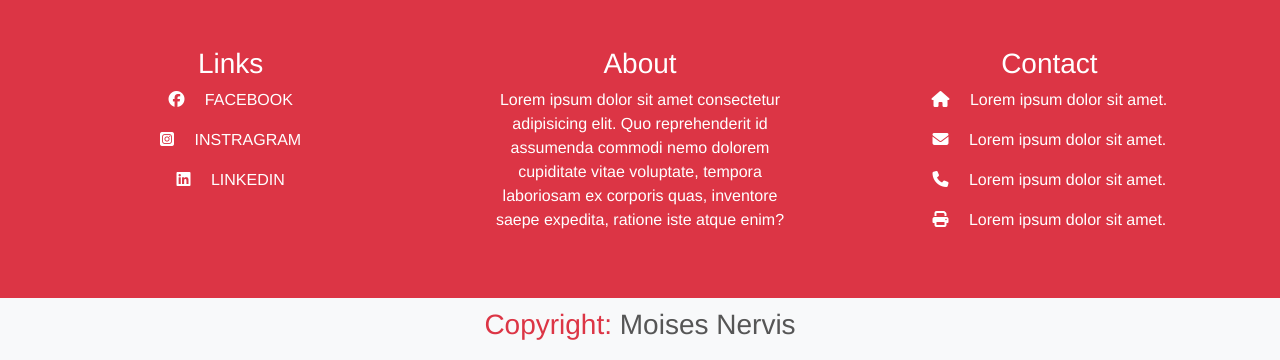
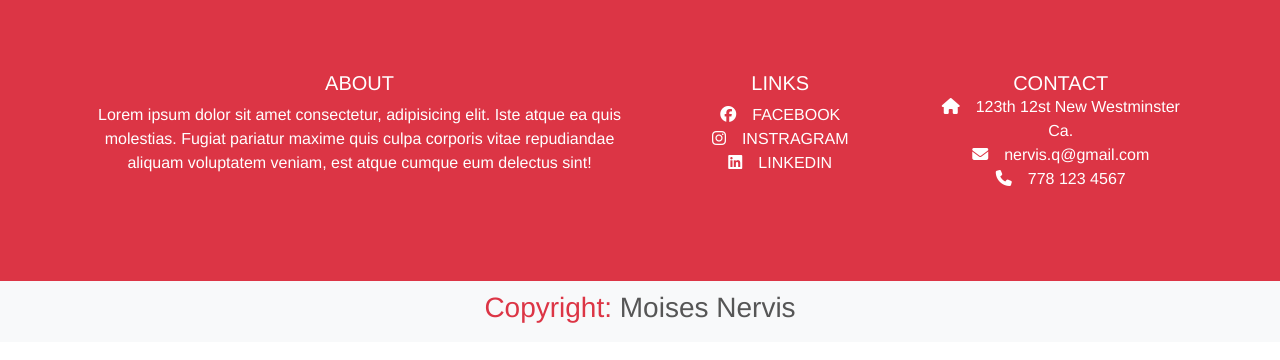
Before and after one commit to MoisesNer/sebittw, a plain HTML site: page subPages/canada.html in a window 1280 px wide. Shown: the part 5475-5835 px from the top of the page. Drawn offline with nearby package versions, Linux system fonts and the light colour scheme.

Commit message:
updated monday march 8

```diff
--- a/style.css
+++ b/style.css
@@ -17,6 +17,10 @@ a{
     text-decoration: none;
     color: white;
 }
+a:hover{
+    color: gainsboro;
+}
+
 #darkMode{
     cursor: pointer;
 }
--- a/subPages/canada.html
+++ b/subPages/canada.html
@@ -181,33 +181,59 @@
 </div>
 
 <!-- FOOTER -->
-<footer class="bg-danger" id="footer">
+<footer class="bg-danger text-center text-lg-start" id="footer">
+  <!-- Grid container -->
+  <div class="container p-4">
+    <!--Grid row-->
+    <div class="row">
+      <!--Grid column-->
+      <div class="col-lg-6 col-md-12 mb-4 mb-md-0">
+        <h5 class="text-uppercase">About</h5>
 
-    <div class="footerLinks">
+        <p>
+          Lorem ipsum dolor sit amet consectetur, adipisicing elit. Iste atque ea quis
+          molestias. Fugiat pariatur maxime quis culpa corporis vitae repudiandae aliquam
+          voluptatem veniam, est atque cumque eum delectus sint!
+        </p>
+      </div>
+      <!--Grid column-->
 
-        <div class="row footerColumn">
-            <div class="col">
-                <h3>Links</h3>
-                <p><a href="https://www.facebook.com/mossnrv" target="_blank"><i class="fab fa-facebook mr-3"></i> FACEBOOK</a></p>
-                <p><a href="#"><i class="fab fa-instagram-square mr-3" target="_blank"></i> INSTRAGRAM</a></p>
-                <p><a href="https://www.linkedin.com/in/moises-nervis123/" target="_blank "><i class="fab fa-linkedin mr-3"></i> LINKEDIN</a></p>
-            </div>
+      <div class="col-lg-3 col-md-6 mb-4 mb-md-0">
+        <h5 class="text-uppercase">Links</h5>
 
-            <div class="col-3">
-                <h3>About</h3>
-                <p>Lorem ipsum dolor sit amet consectetur adipisicing elit. Quo reprehenderit id assumenda commodi nemo dolorem cupiditate vitae voluptate, tempora laboriosam ex corporis quas, inventore saepe expedita, ratione iste atque enim?</p>
-            </div>
+        <ul class="list-unstyled mb-0">
+          <li>
+            <a href="https://www.facebook.com/mossnrv" target="_blank"><i class="fab fa-facebook mr-3"></i>FACEBOOK</a>
+          </li>
+          <li>
+            <a href="https://www.instagram.com/seba.nervis" target="_blank"><i class="fab fa-instagram mr-3" target="_blank"></i>INSTRAGRAM</a>
+          </li>
+          <li>
+            <a href="https://www.linkedin.com/in/moises-nervis123/" target="_blank "><i class="fab fa-linkedin mr-3"></i>LINKEDIN</a>
+          </li>
+        </ul>
+      </div>
 
-            <div class="col">
-                <h3>Contact</h3>
-                <p><a href="#"><i class="fas fa-home mr-3"></i>  Lorem ipsum dolor sit amet.</a></p>
-                <p><a href="#"><i class="fa fa-envelope mr-3"></i> Lorem ipsum dolor sit amet.</a></p>
-                <p><a href="#"><i class="fa fa-phone mr-3"></i> Lorem ipsum dolor sit amet.</a></p>
-                <p><a href="#"><i class="fa fa-print mr-3"></i> Lorem ipsum dolor sit amet.</a></p>
-            </div>
+      <!--Grid column-->
+      <div class="col-lg-3 col-md-6 mb-4 mb-md-0">
+        <h5 class="text-uppercase mb-0">Contact</h5>
 
-        </div>
+        <ul class="list-unstyled">
+          <li>
+            <a href="#"><i class="fas fa-home mr-3"></i>123th 12st New Westminster Ca.</a>
+          </li>
+          <li>
+            <a href="#"><i class="fa fa-envelope mr-3"></i>nervis.q@gmail.com</a>
+          </li>
+          <li>
+            <a href="#"><i class="fa fa-phone mr-3"></i>778 123 4567</a>
+          </li>
+        </ul>
+      </div>
+      <!--Grid column-->
     </div>
+    <!--Grid row-->
+  </div>
 
     <div class="bottom bg-light">
         <h3 class=""><a class="text-danger" href="https://www.moisesnervis.com/" target="blank">Copyright: <span>Moises Nervis</span></a></h3>
```
Also changed, not shown: about/about.html (+1 -7 lines), subPages/chile.html (+1 -6 lines), subPages/france.html (+1 -7 lines), subPages/italy.html (+1 -7 lines), subPages/mexico.html (+1 -7 lines), subPages/spain.html (+1 -7 lines), subPages/usa.html (+1 -7 lines).
